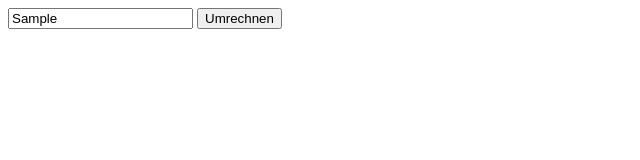
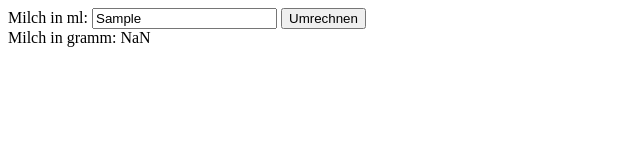
Before and after one commit to riccardawittek/kochumrechner, a plain HTML site: page index.html in a window 1280 px wide. Both pictures are taken after typing "Sample" into the empty fields and a click on the button "Umrechnen". Shown: the whole page, without its empty margins (0-640 px from the left). Drawn offline with Linux system fonts and the light colour scheme.

Commit message:
Update index.html
Rechnung eingefügt

```diff
--- a/index.html
+++ b/index.html
@@ -8,8 +8,12 @@
 
 <body>
     <form id="form">
-        <input name="Ausgangswert" id="Ausgangswert" />
-        <button type="submit">Umrechnen</button>
+       Milch in ml: <input name="Ausgangswert" id="Ausgangswert" />
+       <button type="submit">Umrechnen</button><br/>
+       Milch in gramm: <output id="ErgebnisMilch" for="Ausgangswert"></output>
+
+
+
     </form>
     <script type="text/javascript">
         let form = document.getElementById("form")
@@ -17,8 +21,17 @@
         function umrechnung(submitedform) {
             console.log("in Umrechnung");
             let Ausgangswert = document.getElementById("Ausgangswert").value
+            let Umrechnungsfaktor = 1.03
+            let Ergebnis = Ausgangswert * Umrechnungsfaktor
+            document.getElementById("ErgebnisMilch")
+            let Ergebniselement = document.getElementById("ErgebnisMilch")
+            Ergebniselement.innerHTML
+            Ergebniselement.innerHTML = Ergebnis
             return false;
+
+
         }
+
 
     </script>
 </body>
```
